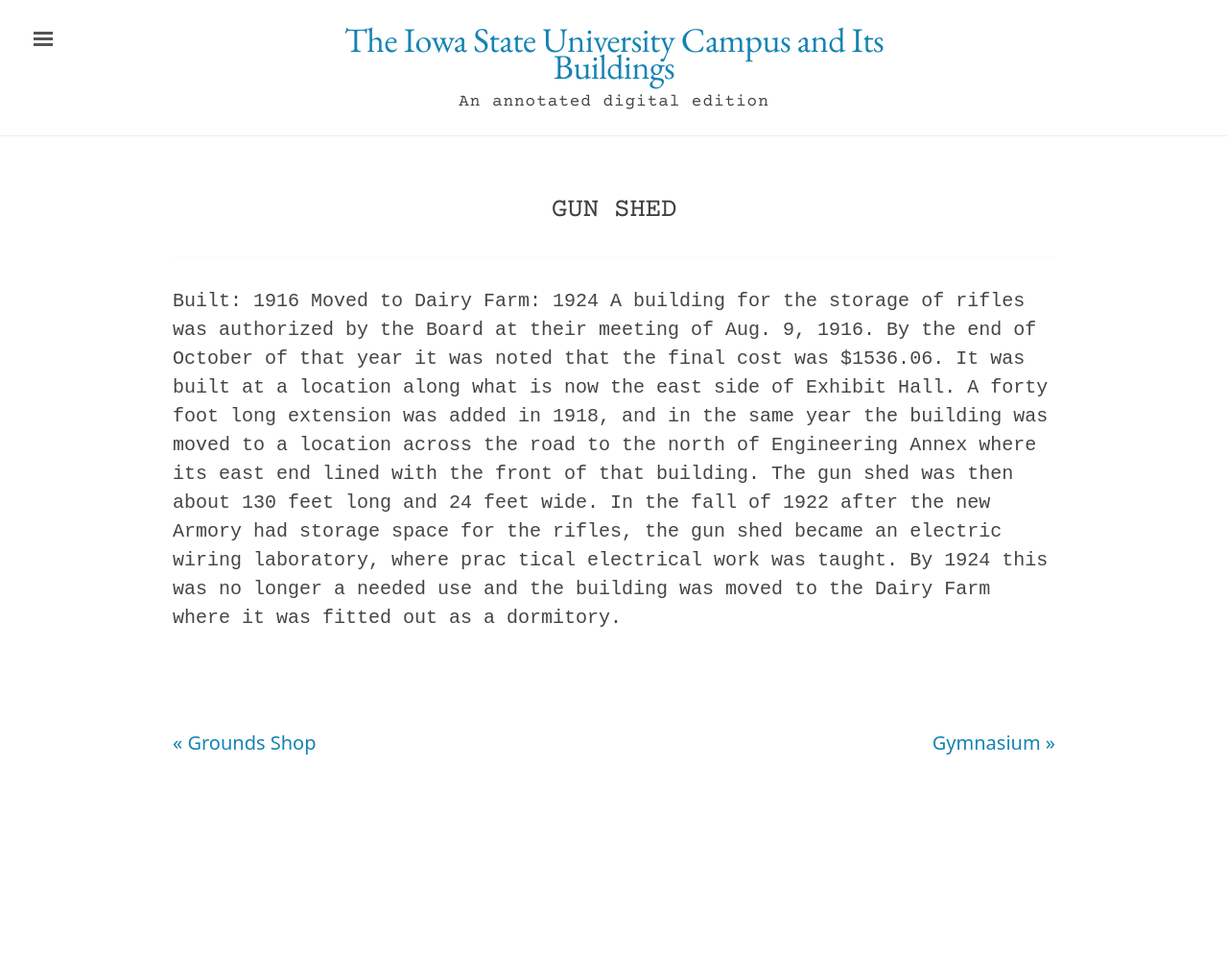
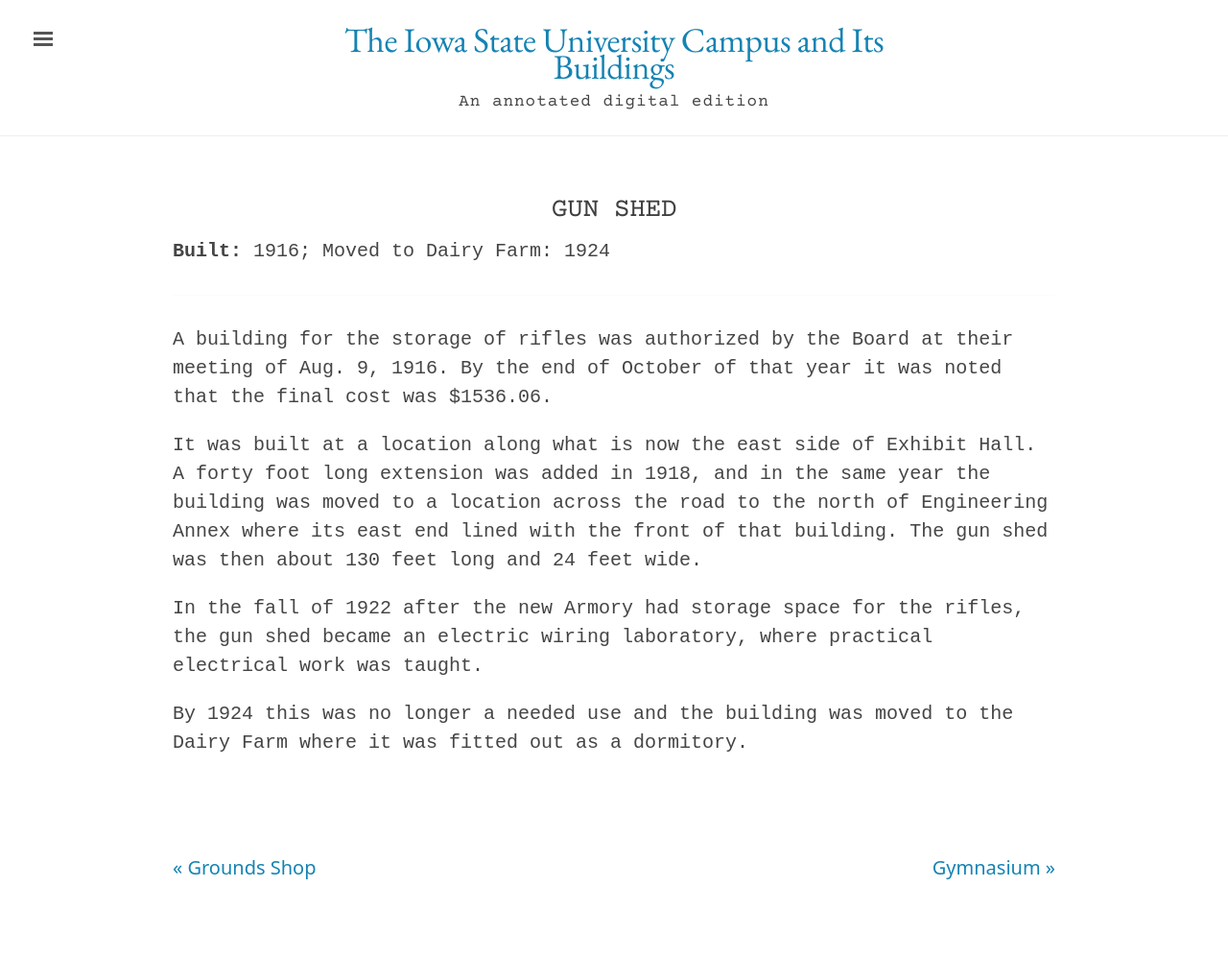
Before and after one commit to emanderson811/day-edition, a Jekyll site: the page built from _texts/buildings/096day-gun-shed.md, in a window 1280 px wide. Shown: the whole page at 96% size. Built offline with Jekyll 4.4.1, drawn with Linux system fonts in a browser that asks for light colours; before the commit the page ends 900 px from its top, so only the background shows below that.

Commit message:
Update 096day-gun-shed.md

```diff
--- a/_texts/buildings/096day-gun-shed.md
+++ b/_texts/buildings/096day-gun-shed.md
@@ -14,9 +14,11 @@
 ---
 ---
 
-Built: 1916 Moved to Dairy Farm: 1924
 A building for the storage of rifles was authorized by the Board at their meeting of Aug. 9, 1916. By the end of October of that year
 it was noted that the final cost was $1536.06.
+
 It was built at a location along what is now the east side of Exhibit Hall. A forty foot long extension was added in 1918, and in the same year the building was moved to a location across the road to the north of Engineering Annex where its east end lined with the front of that building. The gun shed was then about 130 feet long and 24 feet wide.
-In the fall of 1922 after the new Armory had storage space for the rifles, the gun shed became an electric wiring laboratory, where prac tical electrical work was taught.
+
+In the fall of 1922 after the new Armory had storage space for the rifles, the gun shed became an electric wiring laboratory, where practical electrical work was taught.
+
 By 1924 this was no longer a needed use and the building was moved to the Dairy Farm where it was fitted out as a dormitory.
```
Also changed, not shown: other parts of _texts/buildings/096day-gun-shed.md (+1 -1 lines).
